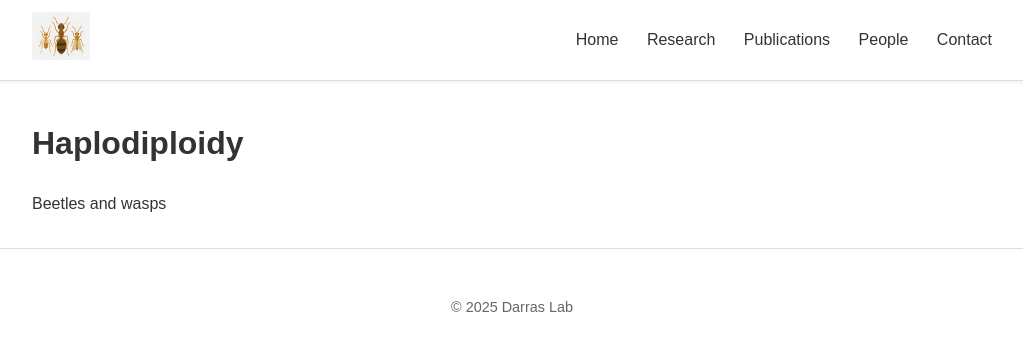
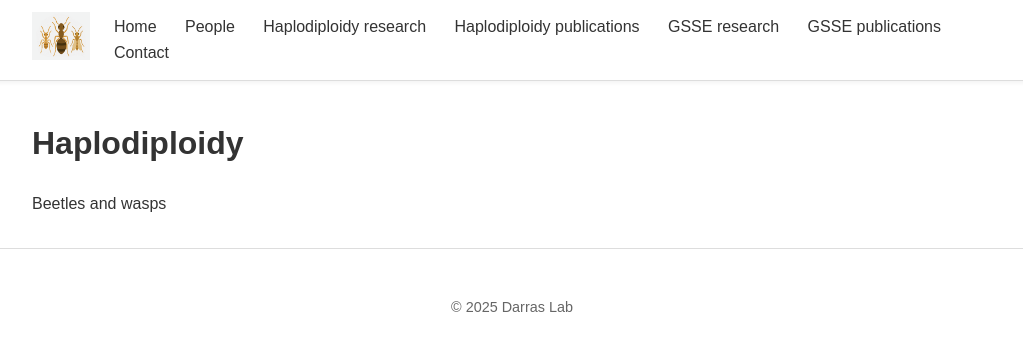
Before and after one commit to lab-darras/lab-darras.github.io, a Jekyll site: the page built from 1n2n-research.md, in a window 1280 px wide. Shown: the top 351 px of the page, without its empty margins (128-1151 px from the left). Built offline with Jekyll 4.4.1, drawn with Linux system fonts in a browser that asks for light colours.

Commit message:
Update default.html

```diff
--- a/_layouts/default.html
+++ b/_layouts/default.html
@@ -15,9 +15,11 @@
       </a>
       <nav class="site-nav">
         <a href="{{ '/' | relative_url }}">Home</a>
-        <a href="{{ '/research.html' | relative_url }}">Research</a>
-        <a href="{{ '/publications.html' | relative_url }}">Publications</a>
         <a href="{{ '/people.html' | relative_url }}">People</a>
+        <a href="{{ '/1n2n-research.html' | relative_url }}">Haplodiploidy research</a>
+        <a href="{{ '/1n2n-publications.html' | relative_url }}">Haplodiploidy publications</a>
+        <a href="{{ '/GSSE-research.html' | relative_url }}">GSSE research</a>
+        <a href="{{ '/GSSE-publications.html' | relative_url }}">GSSE publications</a>
         <a href="{{ '/contact.html' | relative_url }}">Contact</a>
       </nav>
     </div>
```
